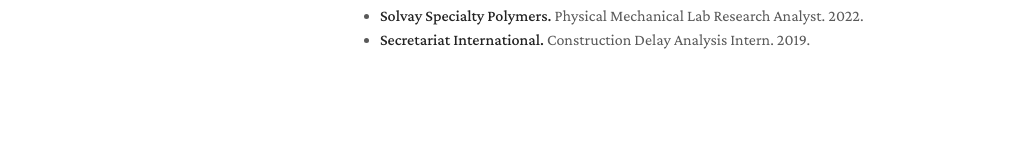
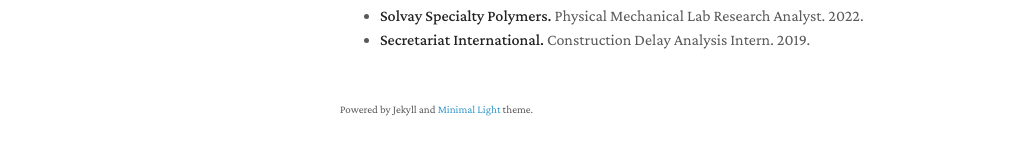
Before and after one commit to anna-h-wang/annawang, a Jekyll site: the page built from index.md, in a window 1280 px wide and 1310 px high. Shown: the part 1120-1275 px from the top of the window, without its empty margins (130-1148 px from the left). Built offline with Jekyll 4.4.1, drawn with Linux system fonts in a browser that asks for light colours; nearby versions of some CDN libraries; a style sheet for code colours, icons or effects is not loaded; our own code applies the rules of GitHub Pages for plain Markdown files.

Commit message:
Update _config.yml

```diff
--- a/_config.yml
+++ b/_config.yml
@@ -27,11 +27,11 @@
 
 # Footnote
 # You may use the option to disable the footnote, "Powered by Jekyll and Minimal Light theme."
-enable_footnote: false
+enable_footnote: true
 
 # Auto Dark Mode
 # You may use the option to disable the automatic dark theme
-auto_dark_mode: true
+auto_dark_mode: false
 
 # Google Analytics ID
 # Please remove this if you don't use Google Analytics
```
